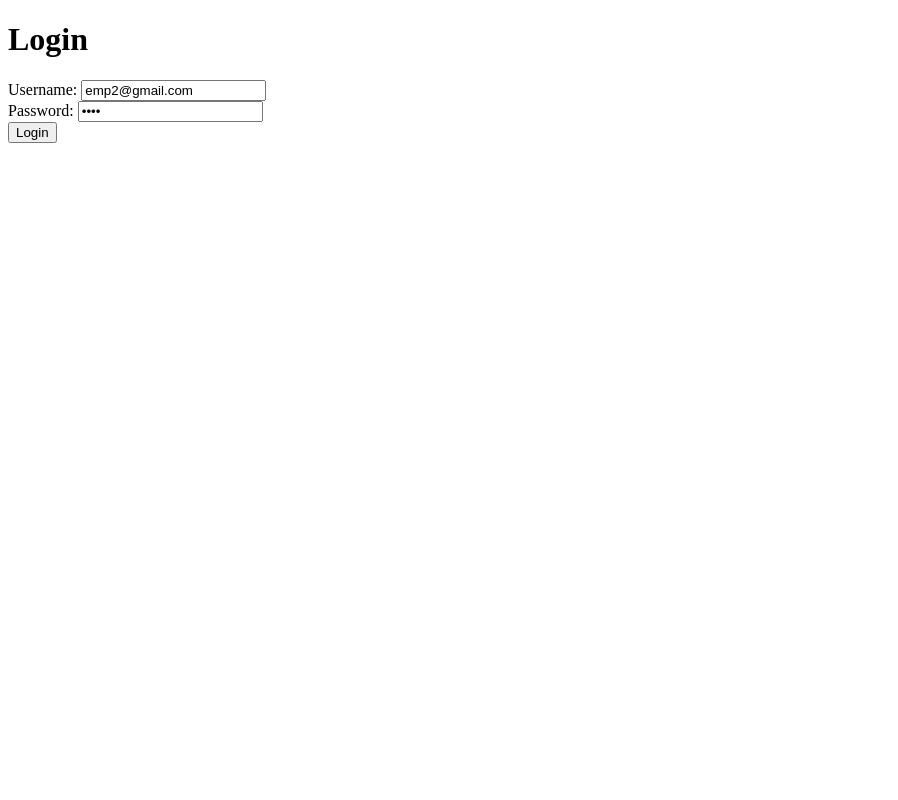
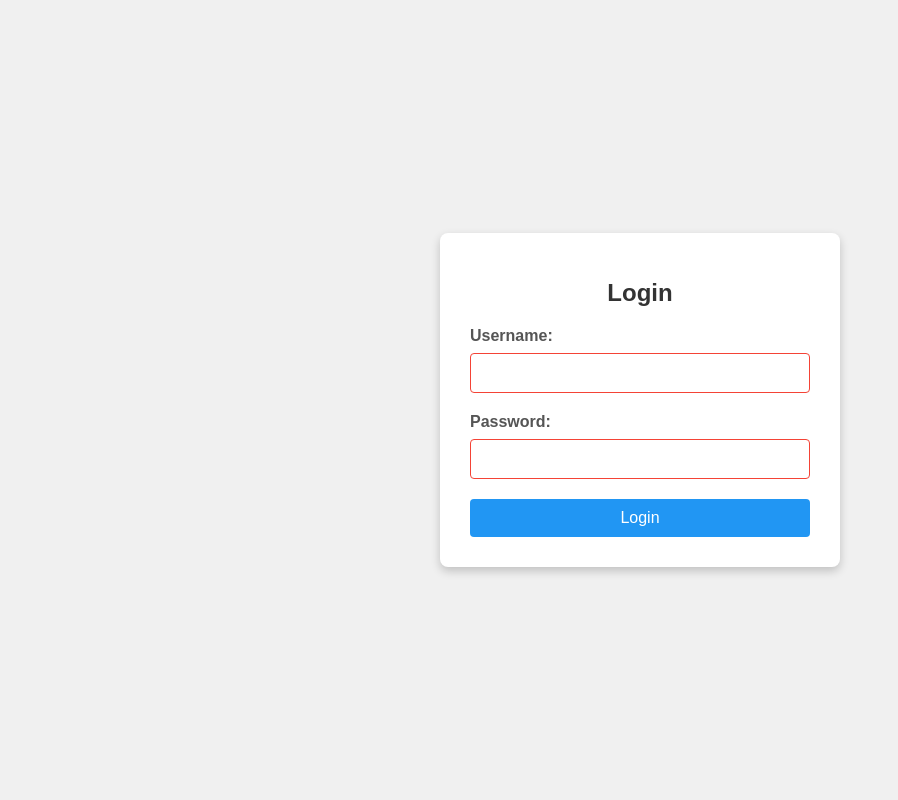
Before and after one commit to sudarshan103/UserService, a Flask app: page / in a window 1280 px wide. Shown: the whole page, without its empty margins (0-898 px from the left). Run offline with Flask 3, Linux system fonts and the light colour scheme.

Commit message:
Added a better design to the login page

```diff
--- a/app/templates/login.html
+++ b/app/templates/login.html
@@ -7,6 +7,85 @@
     <meta http-equiv="Pragma" content="no-cache">
     <meta http-equiv="Expires" content="0">
     <title>Login</title>
+    <style>
+        body {
+            display: flex;
+            justify-content: center;
+            align-items: center;
+            height: 100vh;
+            margin: 0;
+            background-color: #f0f0f0;
+            font-family: Arial, sans-serif;
+        }
+
+        .login-container {
+            background: white;
+            border-radius: 8px;
+            box-shadow: 0 4px 10px rgba(0, 0, 0, 0.2);
+            padding: 30px;
+            width: 100%;
+            max-width: 400px;
+            box-sizing: border-box;
+        }
+
+        h1 {
+            text-align: center;
+            font-size: 1.5rem;
+            margin-bottom: 20px;
+            color: #333;
+        }
+
+        .form-group {
+            margin-bottom: 20px;
+            position: relative;
+        }
+
+        label {
+            display: block;
+            margin-bottom: 8px;
+            font-weight: bold;
+            color: #555;
+        }
+
+        input {
+            width: 100%;
+            padding: 10px;
+            border: 1px solid #ccc;
+            border-radius: 4px;
+            font-size: 1rem;
+            box-sizing: border-box;
+            outline: none;
+            transition: border-color 0.3s;
+        }
+
+        input:focus {
+            border-color: #2196f3;
+        }
+
+        input:invalid {
+            border-color: #f44336;
+        }
+
+        input:valid {
+            border-color: #4caf50;
+        }
+
+        button {
+            width: 100%;
+            padding: 10px;
+            background-color: #2196f3;
+            color: white;
+            border: none;
+            border-radius: 4px;
+            font-size: 1rem;
+            cursor: pointer;
+            transition: background-color 0.3s;
+        }
+
+        button:hover {
+            background-color: #1976d2;
+        }
+    </style>
     <script>
         document.addEventListener('DOMContentLoaded', () => {
 
@@ -23,7 +102,7 @@
             }
 
             document.getElementById('loginForm').addEventListener('submit', async (e) => {
-                e.preventDefault(); // Prevent the default form submission
+                e.preventDefault();
                 const username = document.getElementById('username').value;
                 const password = document.getElementById('password').value;
                 const requestBody = {
@@ -58,13 +137,19 @@
     </script>
 </head>
 <body>
+    <div class="login-container">
         <h1>Login</h1>
         <form id="loginForm">
+            <div class="form-group">
                 <label for="username">Username:</label>
-        <input type="text" id="username" name="username" value="emp2@gmail.com" required><br>
+                <input type="text" id="username" name="username" maxlength="256" required>
+            </div>
+            <div class="form-group">
                 <label for="password">Password:</label>
-        <input type="password" id="password" name="password" value="1234" required><br>
+                <input type="password" id="password" name="password" required minlength="4">
+            </div>
             <button type="submit">Login</button>
         </form>
+    </div>
 </body>
 </html>
```
Lines whose indentation alone changed are shown as unchanged.
